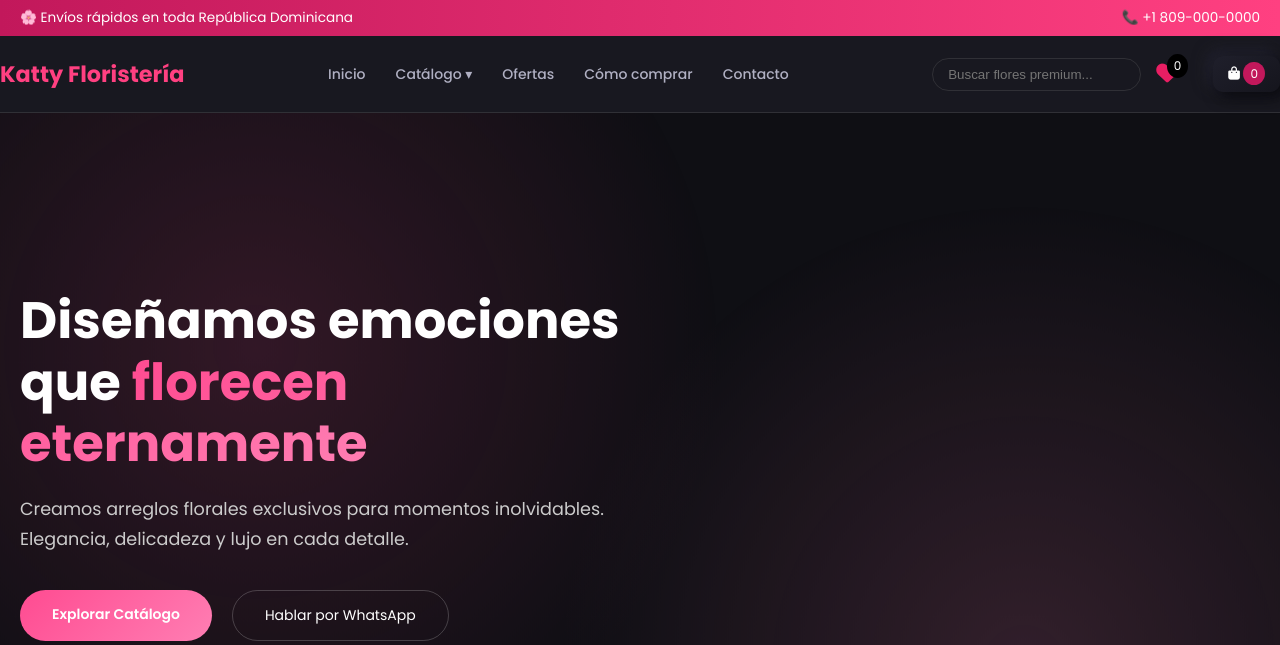
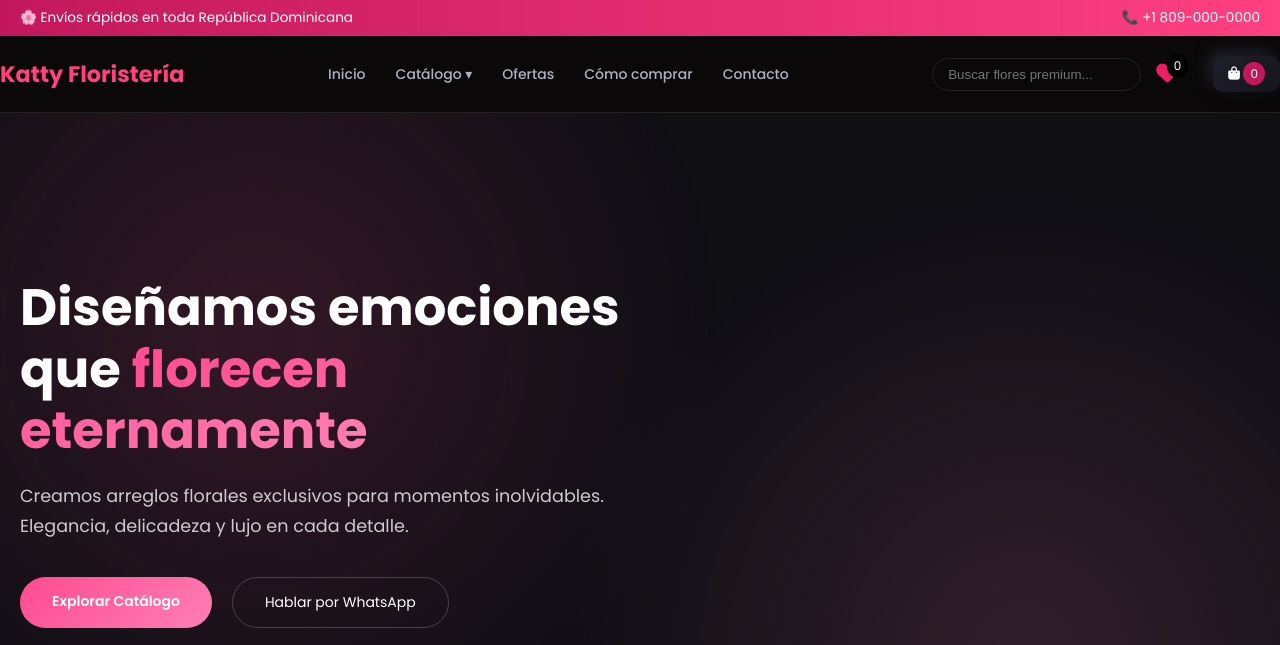
Before and after one commit to AntonioAdolfo27/Katty-Florister-a, a plain HTML site: page index.html in a window 1280 px wide. Shown: the top 645 px of the page. Drawn offline with Linux system fonts and the light colour scheme.

Commit message:
Update stylo.css

```diff
--- a/stylo.css
+++ b/stylo.css
@@ -1,4 +1,3 @@
-
 /* =====================================================
    VARIABLES GLOBALES
 ===================================================== */
@@ -92,16 +91,19 @@
    HEADER
 ===================================================== */
 .header{
-  background:rgba(26,26,34,.9);
+  background:rgb(10, 8, 8);
   border-bottom:1px solid var(--border);
   position:sticky;
   top:0;
   z-index:1000;
+  position: fixed;
+
 }
 
 header, .navbar {
   width: 100%;
   max-width: 100%;
+
 }
 
 .nav-container{
@@ -537,6 +539,7 @@
   min-height: 100vh;
   height: auto;
   padding: 80px 20px;
+  top: 100px; /* Ajusta según la altura de tu header */
 }
 
 .hero-bg{
```
